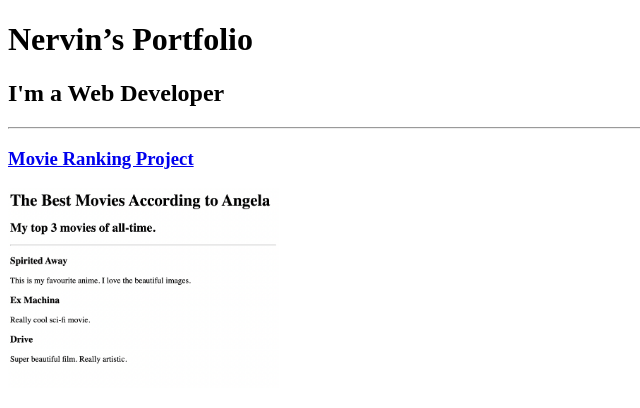
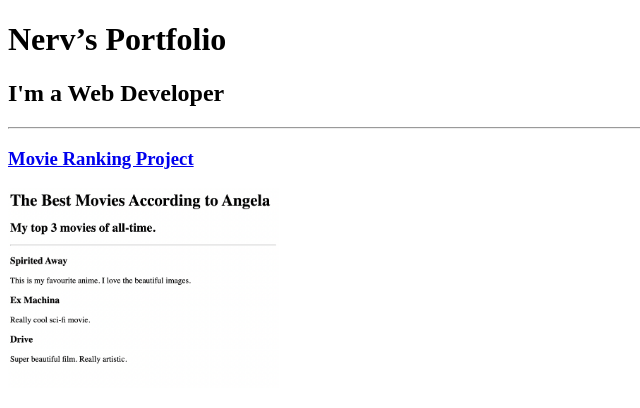
Before and after one commit to nervscode-byte/html-portfolio, a plain HTML site: page index.html in a window 1280 px wide. Shown: the top 408 px of the page, without its empty margins (0-640 px from the left). Drawn offline with Linux system fonts and the light colour scheme.

Commit message:
Update index.html

```diff
--- a/index.html
+++ b/index.html
@@ -18,10 +18,10 @@
   <head>
     <meta charset="UTF-8" />
     <meta name="viewport" content="width=device-width, initial-scale=1.0" />
-    <title>Nervin’s Portfolio</title>
+    <title>Nerv’s Portfolio</title>
   </head>
   <body>
-    <h1>Nervin’s Portfolio</h1>
+    <h1>Nerv’s Portfolio</h1>
     <h2>I'm a Web Developer</h2>
     <hr />
     <h3><a href="./public/movie-ranking.html">Movie Ranking Project</a></h3>
```
